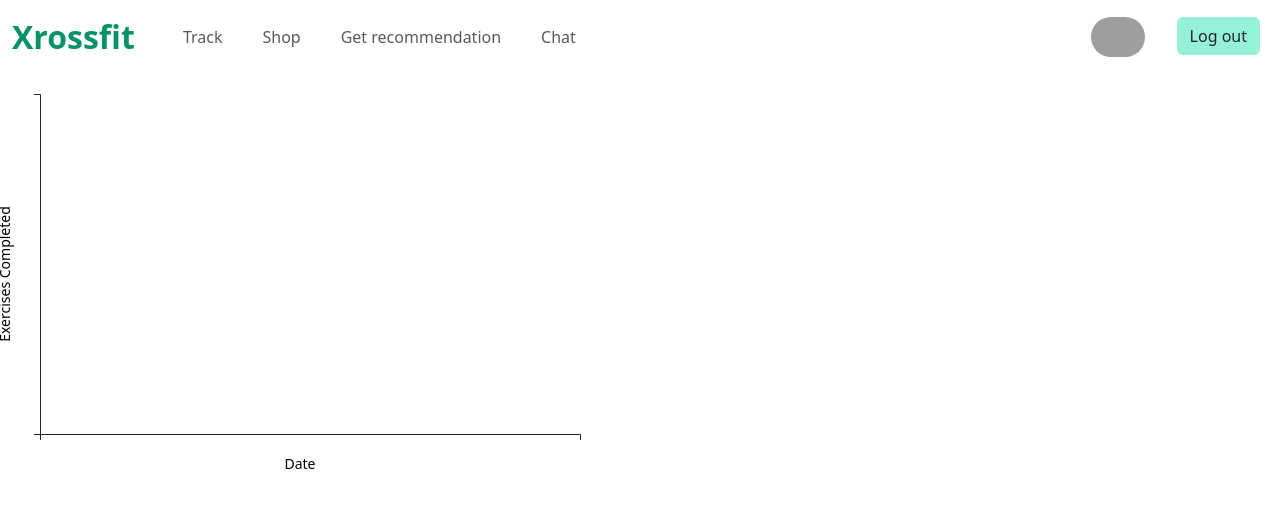
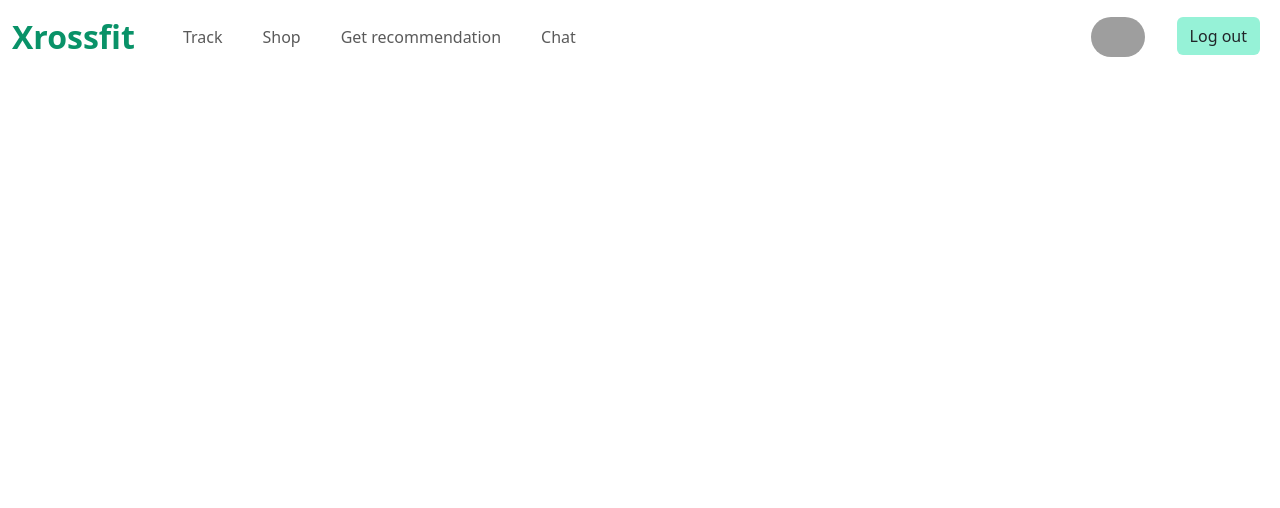
Before and after one commit to HETARTH7/xrossfit-server, a React (Create React App) app in the folder client/: page /home in a window 1280 px wide. Shown: the top 508 px of the page. Built offline with nearby package versions, Linux system fonts and the light colour scheme; grey boxes are pictures that could not be loaded.

Commit message:
update homepage and usermodel

```diff
--- a/client/src/components/ExerciseLineChart.jsx
+++ /dev/null
@@ -1,62 +0,0 @@
-import React from "react"; // Import React
-import * as d3 from "d3";
-
-export default function LinePlot({
-  data,
-  width = 600,
-  height = 400,
-  marginTop = 20,
-  marginRight = 20,
-  marginBottom = 40,
-  marginLeft = 40,
-}) {
-  const x = d3
-    .scaleTime()
-    .domain(d3.extent(data, (d) => new Date(d.date)))
-    .range([marginLeft, width - marginRight]);
-  const y = d3
-    .scaleLinear()
-    .domain([0, d3.max(data, (d) => d.count)])
-    .range([height - marginBottom, marginTop]);
-
-  const line = d3
-    .line()
-    .x((d) => x(new Date(d.date)))
-    .y((d) => y(d.count));
-
-  return (
-    <svg width={width} height={height}>
-      <path
-        fill="none"
-        stroke="currentColor"
-        strokeWidth="1.5"
-        d={line(data)}
-      />
-      <g fill="white" stroke="currentColor" strokeWidth="1.5">
-        {data.map((d, i) => (
-          <circle key={i} cx={x(new Date(d.date))} cy={y(d.count)} r="2.5" />
-        ))}
-      </g>
-      <g
-        transform={`translate(0, ${height - marginBottom})`}
-        ref={(node) => d3.axisBottom(x)(d3.select(node))}
-      />
-      <text x={width / 2} y={height - 5} textAnchor="middle" fontSize="14">
-        Date
-      </text>
-      <g
-        transform={`translate(${marginLeft}, 0)`}
-        ref={(node) => d3.axisLeft(y)(d3.select(node))}
-      />
-      <text
-        x={-height / 2}
-        y={10}
-        transform="rotate(-90)"
-        textAnchor="middle"
-        fontSize="14"
-      >
-        Exercises Completed
-      </text>
-    </svg>
-  );
-}
--- a/client/src/components/Home.jsx
+++ b/client/src/components/Home.jsx
@@ -1,11 +1,9 @@
-import React, { useEffect, useState } from "react";
+import React, { useEffect } from "react";
 import { useAuthContext } from "../hooks/useAuthContext";
 import Navbar from "./Navbar";
-import LinePlot from "./ExerciseLineChart";
 
 const Home = () => {
   const { user } = useAuthContext();
-  const [exerciseData, setExerciseData] = useState([]);
 
   useEffect(() => {
     const fetchData = async () => {
@@ -15,8 +13,7 @@ const Home = () => {
       const json = await response.json();
 
       if (response.ok) {
-        const aggregatedData = aggregateExerciseData(json.exerciseLog);
-        setExerciseData(aggregatedData);
+        console.log(json);
       }
     };
 
@@ -25,32 +22,9 @@ const Home = () => {
     }
   }, [user]);
 
-  const aggregateExerciseData = (exerciseLog) => {
-    const dateCountMap = {};
-    exerciseLog.forEach((record) => {
-      const date = record.date;
-
-      if (dateCountMap[date]) {
-        dateCountMap[date] += 1;
-      } else {
-        dateCountMap[date] = 1;
-      }
-    });
-
-    const aggregatedData = Object.entries(dateCountMap).map(
-      ([date, count]) => ({
-        date,
-        count,
-      })
-    );
-
-    return aggregatedData;
-  };
-
   return (
     <div>
       <Navbar />
-      <LinePlot data={exerciseData} />
     </div>
   );
 };
```
Also changed, not shown: 1 other file (tests, documents, lock files or other folders).
